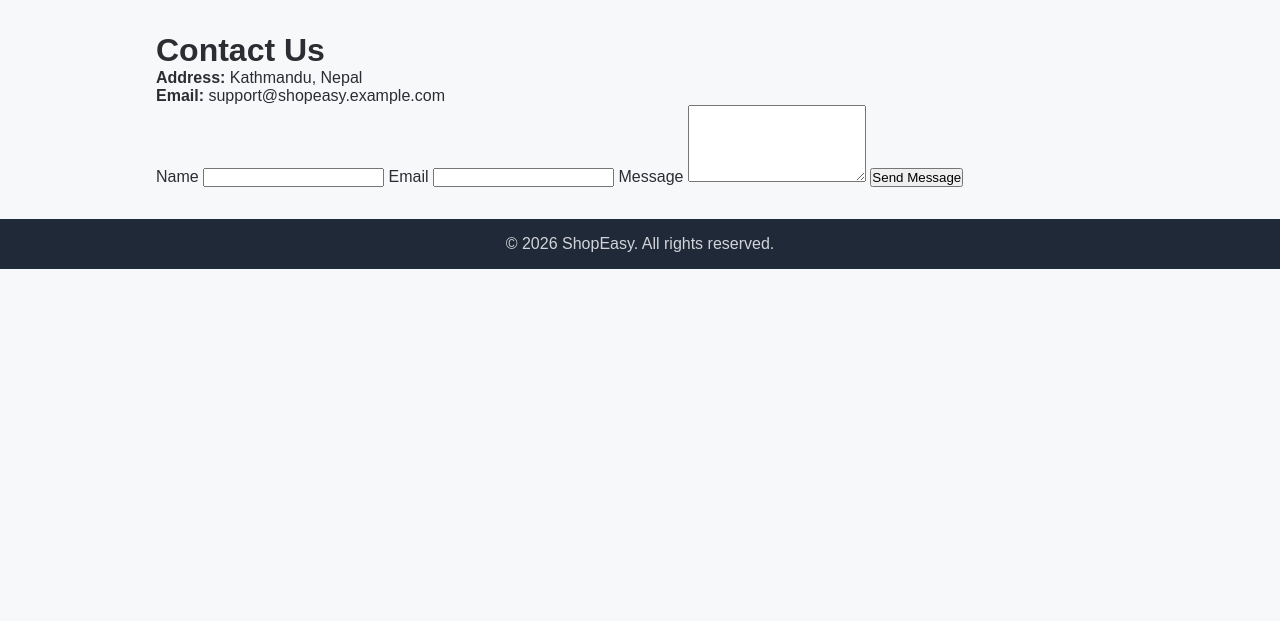
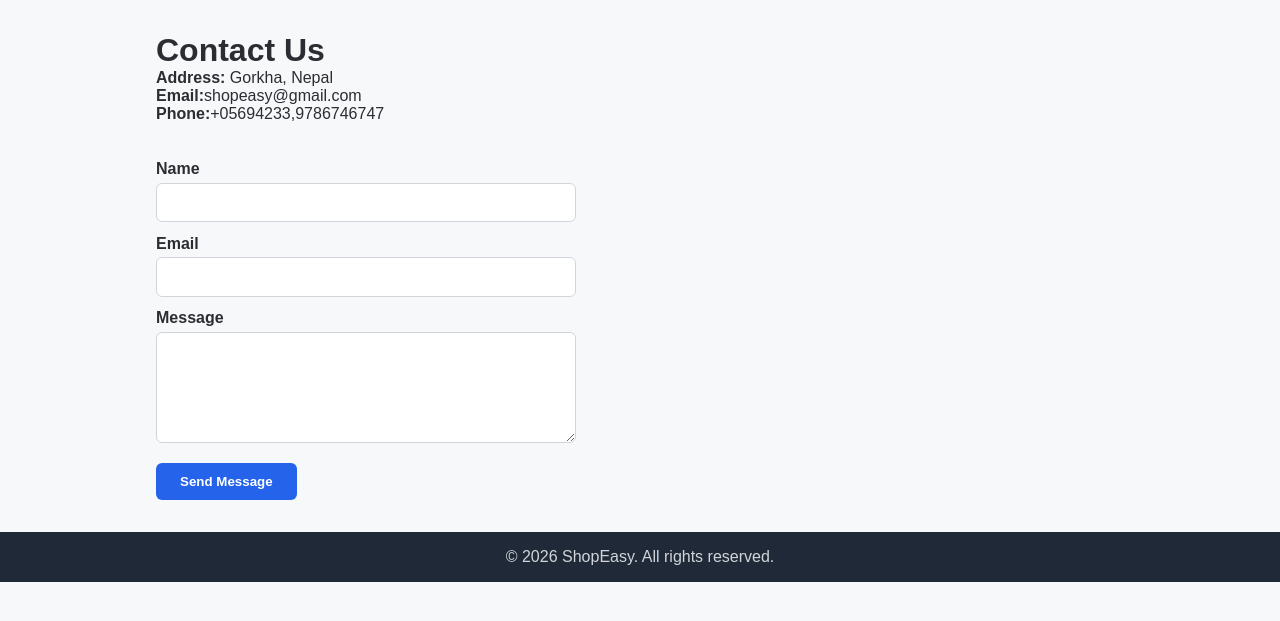
Before and after one commit to Ganesh-Sunar/shopeasy, a Django app: page /contact/ in a window 1280 px wide. Shown: the part 50-671 px from the top of the page. Run offline with Django 5.2, Linux system fonts and the light colour scheme.

Commit message:
fix contact form layout with css styling

```diff
--- a/static/css/style.css
+++ b/static/css/style.css
@@ -58,3 +58,40 @@ body {
     padding: 1rem;
     margin-top: 2rem;
 }
+.contact-form {
+    display: flex;
+    flex-direction: column;
+    max-width: 420px;
+    margin-top: 1.5rem;
+}
+
+.contact-form label {
+    font-weight: 600;
+    margin-top: 0.8rem;
+    margin-bottom: 0.3rem;
+}
+
+.contact-form input,
+.contact-form textarea {
+    padding: 0.6rem;
+    border: 1px solid #d1d5db;
+    border-radius: 6px;
+    font-family: inherit;
+    font-size: 1rem;
+}
+
+.contact-form button {
+    margin-top: 1.2rem;
+    background: #2563eb;
+    color: white;
+    border: none;
+    padding: 0.7rem 1.5rem;
+    border-radius: 6px;
+    font-weight: 600;
+    cursor: pointer;
+    width: fit-content;
+}
+
+.contact-form button:hover {
+    background: #1e40af;
+}
--- a/templates/shop/contact.html
+++ b/templates/shop/contact.html
@@ -4,8 +4,9 @@
 
 {% block content %}
 <h1>Contact Us</h1>
-<p><strong>Address:</strong> Kathmandu, Nepal</p>
-<p><strong>Email:</strong> support@shopeasy.example.com</p>
+<p><strong>Address:</strong> Gorkha, Nepal</p>
+<p><strong>Email:</strong>shopeasy@gmail.com</p>
+<p><strong>Phone:</strong>+05694233,9786746747</p>
 
 {% if messages %}
     {% for message in messages %}
@@ -13,7 +14,7 @@
     {% endfor %}
 {% endif %}
 
-<form method="post">
+<form method="post" class = "contact-form">
     {% csrf_token %}
     <label for="name">Name</label>
     <input type="text" id="name" name="name" required>
```
